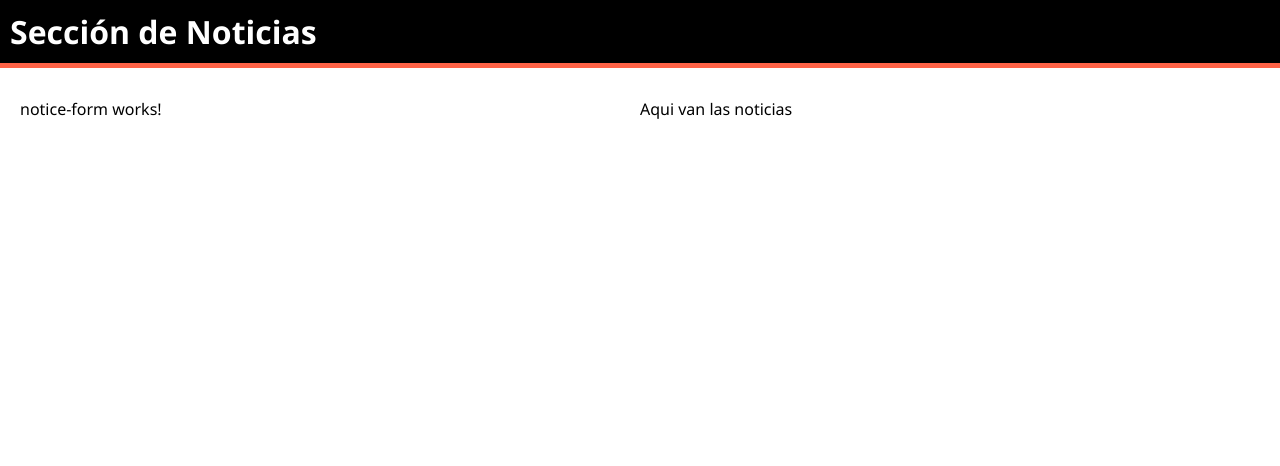
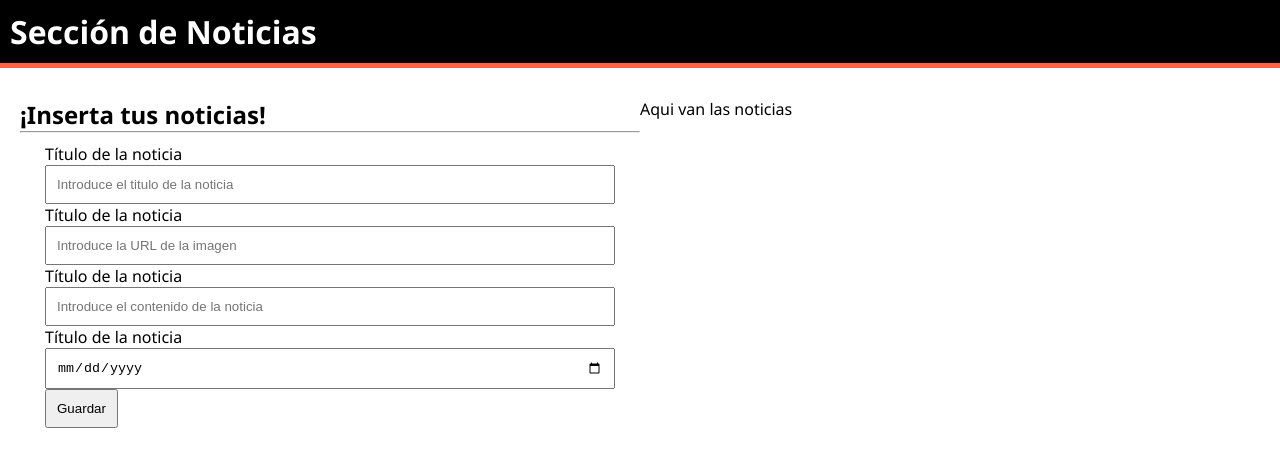
Before and after one commit to Pabloalvarezpanes/blog, an Angular app: page / in a window 1280 px wide. Shown: the top 466 px of the page. Built offline with nearby package versions, Linux system fonts and the light colour scheme.

Commit message:
HTML y CSS del componente del formualrio

```diff
--- a/src/app/components/notice-form/notice-form.component.css
+++ b/src/app/components/notice-form/notice-form.component.css
@@ -0,0 +1,18 @@
+.form{
+    padding: 0px 25px;
+    margin-top: 10px;
+}
+
+.form div{
+    margin-bottom: 10px 10px;
+}
+
+input {
+    display: block;
+    padding: 10px;
+    width: 100%;
+}
+
+button {
+    padding: 10px;
+}
--- a/src/app/components/notice-form/notice-form.component.html
+++ b/src/app/components/notice-form/notice-form.component.html
@@ -1 +1,21 @@
-<p>notice-form works!</p>
+<h2>¡Inserta tus noticias!</h2>
+<hr>
+<div class="form">
+    <div>
+        <label for="title">Título de la noticia</label>
+        <input id="title" type="text" placeholder="Introduce el titulo de la noticia">
+    </div>
+    <div>
+        <label for="image">Título de la noticia</label>
+        <input id="image" type="text" placeholder="Introduce la URL de la imagen">
+    </div>
+    <div>
+        <label for="noticeBody">Título de la noticia</label>
+        <input id="noticeBody" type="text" placeholder="Introduce el contenido de la noticia">
+    </div>
+    <div>
+        <label for="date">Título de la noticia</label>
+        <input id="date" type="date" placeholder="Introduce la fecha de la noticia">
+    </div>
+    <button>Guardar</button>
+</div>
```
